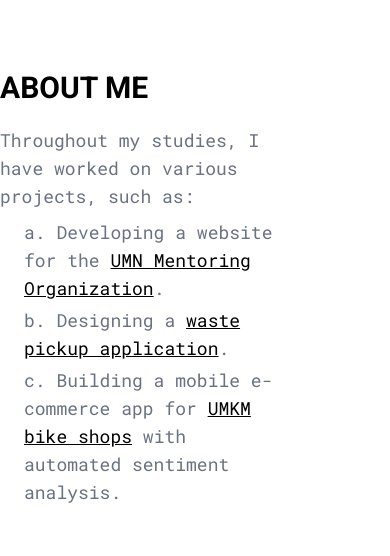
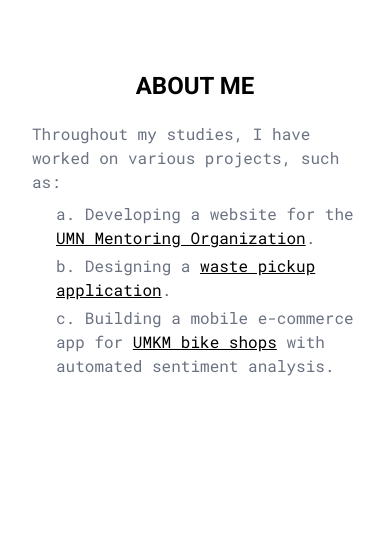
Before and after one commit to Ponyo013/my-portfolio, a React (Vite) app: page / in a window 390 px wide. Shown: the part 950-1506 px from the top of the page. Built offline with nearby package versions, Linux system fonts and the light colour scheme.

Commit message:
Part 2. About me Responsiveness

```diff
--- a/src/App.tsx
+++ b/src/App.tsx
@@ -47,12 +47,12 @@
         </div>
 
         {/* About */}
-        <div id="about" className='mr-24'>
+        <div id="about" className='sm:mr-3 md:mr-6 lg:mr-12 2xl:mr-24'>
           <div className='flex flex-col w-full gap-5'>
-            <p className="text-3xl uppercase font-bold font-primary">
+            <p className="text-center md:text-left text-2xl sm:text-3xl uppercase font-bold font-primary">
               about me
             </p>
-            <div className='font-secondary text-gray-500 text-lg'>
+            <div className='mx-8 sm:mx-0 text-md font-secondary text-gray-500 sm:text-lg'>
               <p>
                 Throughout my studies, I have worked on various projects, such as:
               </p>
@@ -66,7 +66,7 @@
         </div>
 
         {/* Projects */}
-        {/* <div id="projects" className='flex flex-col gap-52'>
+        <div id="projects" className='flex flex-col gap-52'>
           <div className='flex flex-col'>
             <p className="text-3xl uppercase font-bold font-primary">
               projects
@@ -106,7 +106,7 @@
             </div>
           </div>
 
-          <div className='flex justify-between'>
+          {/* <div className='flex justify-between'>
             <div className='flex flex-col gap-7 w-1/2 text-center items-center'>
               <p className='font-semibold text-2xl font-primary'>
                 Co Waste
@@ -158,8 +158,8 @@
 
               <ComingSoonModal />
             </div>
-          </div>
-        </div> */}
+          </div> */}
+        </div>
       </div >
     </>
   );
```
